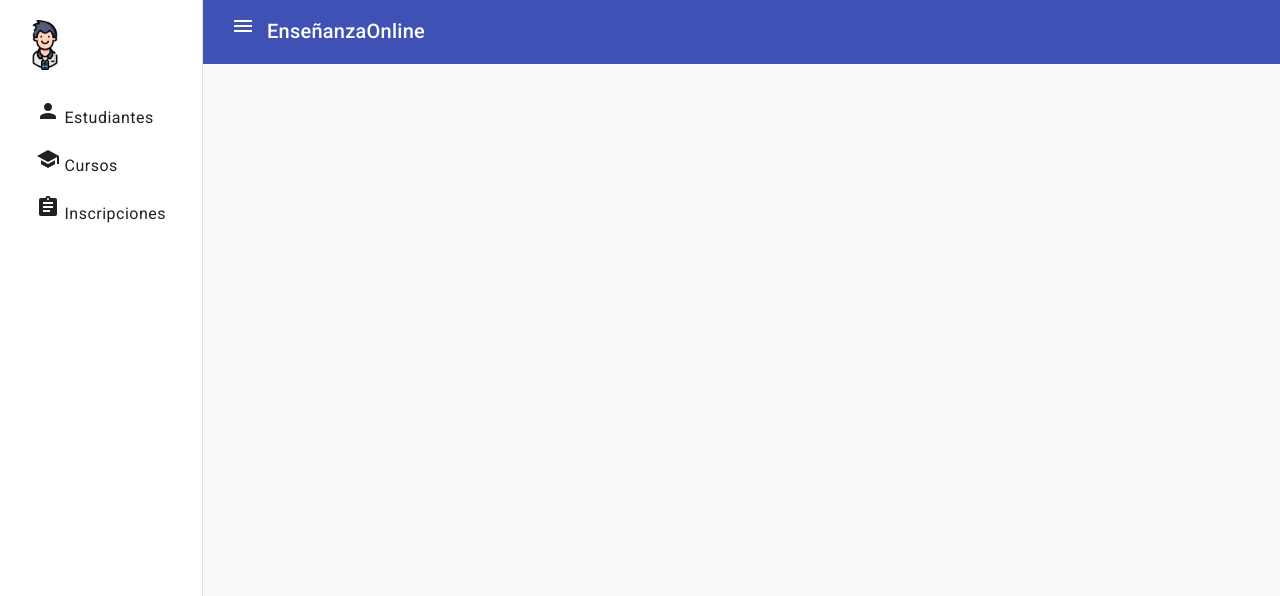
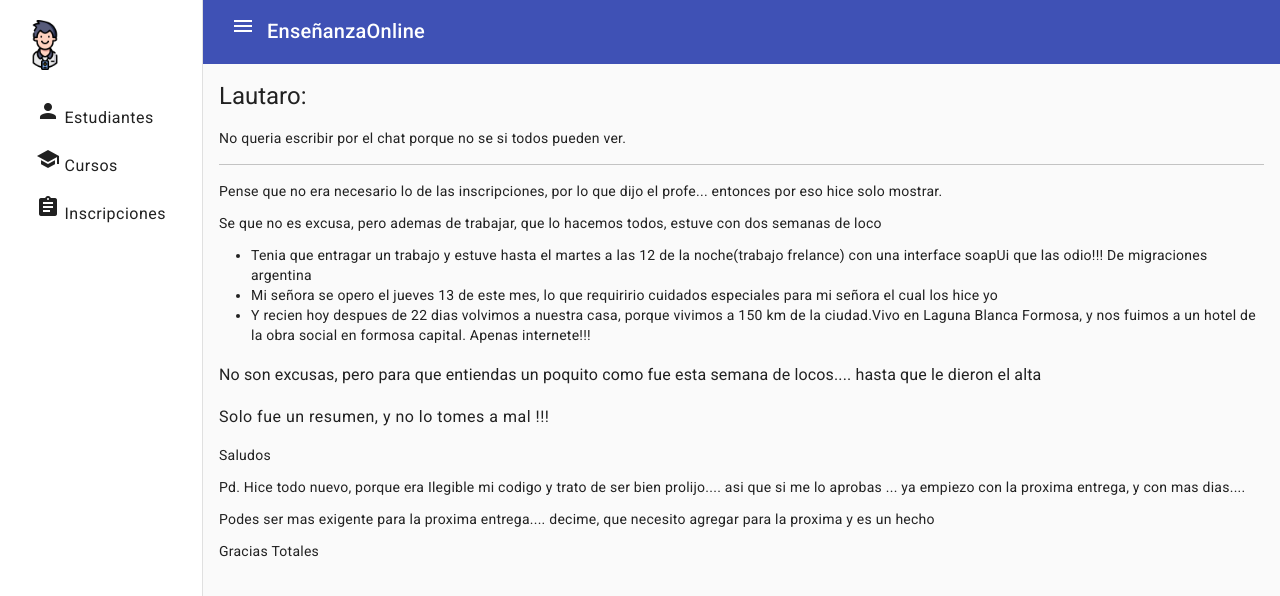
Before and after one commit to bernardoariel/coder-angular-2pfbernardo, an Angular app: page /dashboard in a window 1280 px wide. Shown: the top 596 px of the page. Built offline with nearby package versions, Linux system fonts and the light colour scheme.

Commit message:
Aclaraciones tecnicas

```diff
--- a/src/app/dashboard/dashboard.component.html
+++ b/src/app/dashboard/dashboard.component.html
@@ -53,7 +53,24 @@
     <main>
       <router-outlet></router-outlet>
 
+      <h1>Lautaro: </h1>
+      <p>No queria escribir por el chat porque no se si todos pueden ver.</p>
+      <hr>
+      <p>Pense que no era necesario lo de las inscripciones, por lo que dijo el profe... entonces por eso hice solo mostrar.</p>
+      <p>Se que no es excusa, pero ademas de trabajar, que lo hacemos todos, estuve con dos semanas de loco</p>
+      <ul>
+        <li> Tenia que entragar un trabajo y estuve hasta el martes a las 12 de la noche(trabajo frelance) con una interface soapUi que las odio!!! De migraciones argentina</li>
+        <li> Mi señora se opero el jueves 13 de este mes, lo que requiririo cuidados especiales para mi señora el cual los hice yo</li>
+        <li> Y recien hoy despues de 22 dias volvimos a nuestra casa, porque vivimos a 150 km de la ciudad.Vivo en Laguna Blanca Formosa, y nos fuimos a un hotel de la obra social en formosa capital. Apenas internete!!!</li>
 
+      </ul>
+      <h3>No son excusas, pero para que entiendas un poquito como fue esta semana de locos....
+        hasta que le dieron el alta</h3>
+      <h4>Solo fue un resumen, y no lo tomes a mal !!!</h4>
+      <p>Saludos</p>
+      <p>Pd. Hice todo nuevo, porque era Ilegible mi codigo y trato de ser bien prolijo.... asi que si me lo aprobas ... ya empiezo con la proxima entrega, y con mas dias.... </p>
+      <p>Podes ser mas exigente para la proxima entrega.... decime, que necesito agregar para la proxima y es un hecho</p>
+      <p>Gracias Totales</p>
     </main>
   </div>
 </mat-drawer-container>
```
